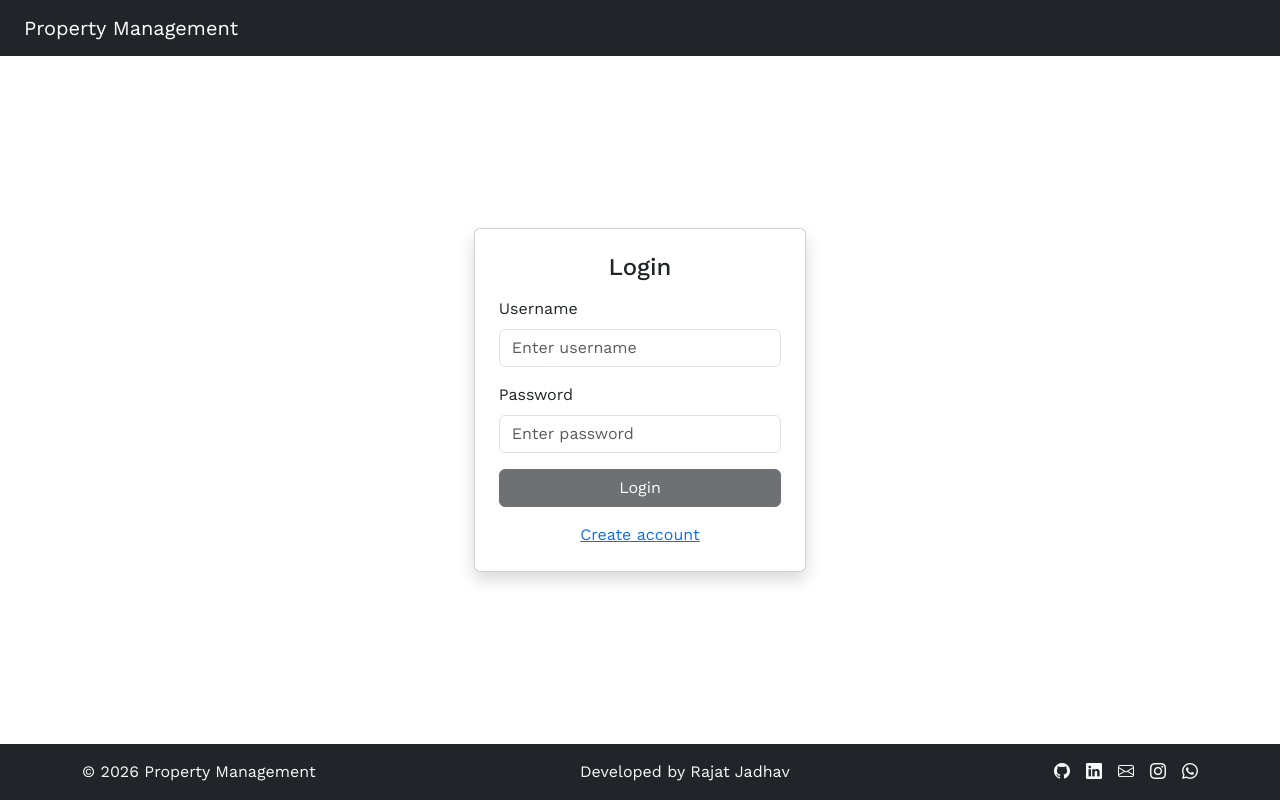
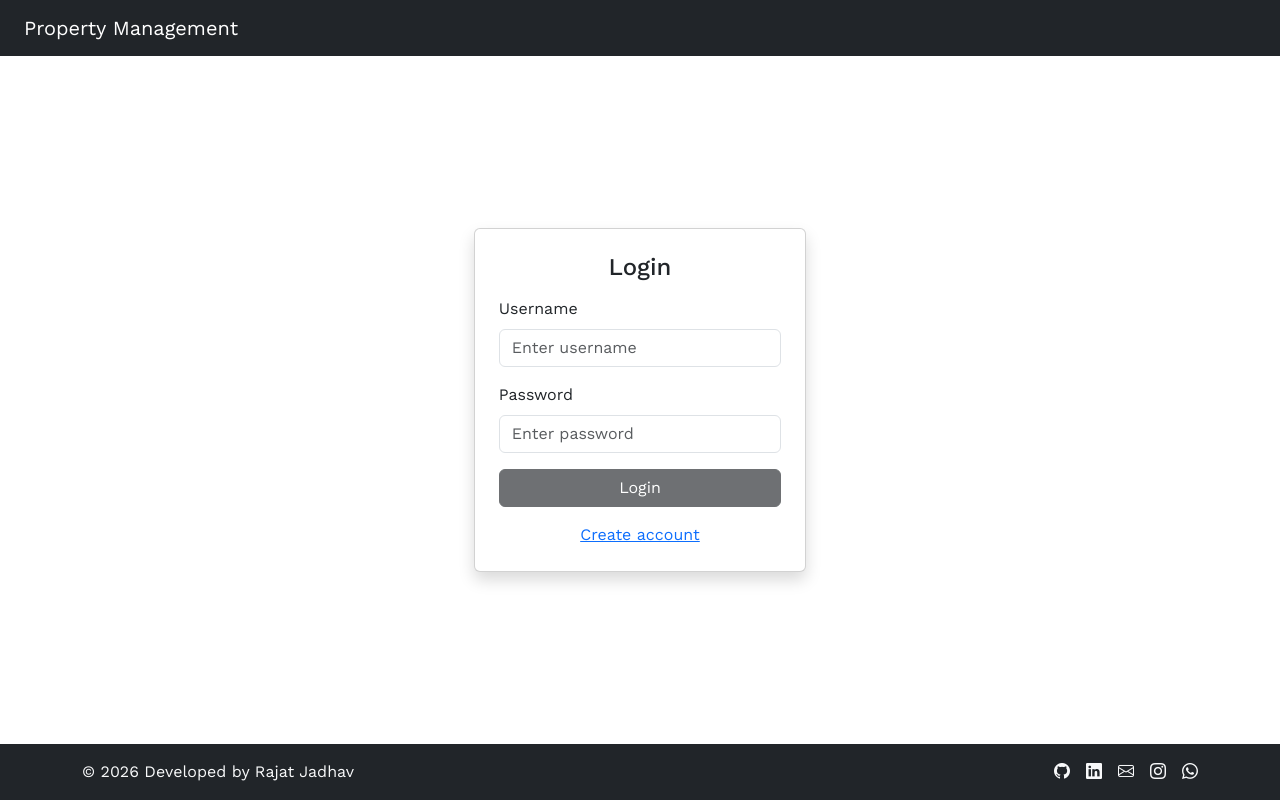
Before and after one commit to hackcoder21/property-management-application, an Angular app in the folder PropertyManagement.UI/: page /login in a window 1280 px wide. Built offline with nearby package versions, Linux system fonts and the light colour scheme.

Commit message:
Updated footer text

```diff
--- a/PropertyManagement.UI/src/app/shared/footer/footer.component.html
+++ b/PropertyManagement.UI/src/app/shared/footer/footer.component.html
@@ -3,11 +3,7 @@
     class="container d-flex flex-column flex-md-row justify-content-between align-items-center gap-2"
   >
     <div class="text-center text-md-start">
-      <span>&copy; 2026 Property Management</span>
-    </div>
-
-    <div class="text-center text-md-middle">
-      <span>Developed by Rajat Jadhav</span>
+      <span>&copy; 2026 Developed by Rajat Jadhav</span>
     </div>
 
     <div class="d-flex gap-3">
```
